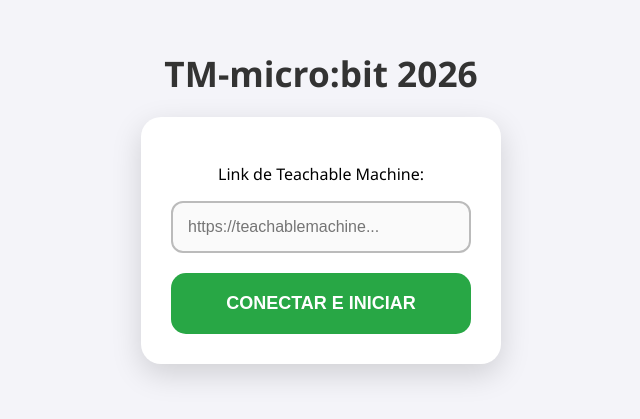
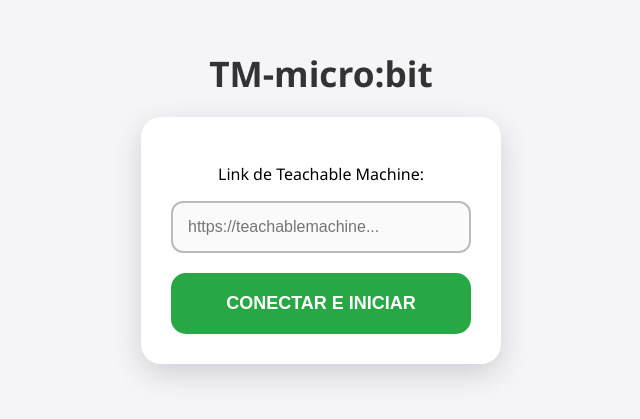
Before and after one commit to snan-microbit/tm-microbit, a plain HTML site: page index.html in a window 1280 px wide. Shown: the part 199-618 px from the top of the page, without its empty margins (319-959 px from the left). Drawn offline with Linux system fonts and the light colour scheme.

Commit message:
Update index.html

```diff
--- a/index.html
+++ b/index.html
@@ -67,7 +67,7 @@
     </head>
     <body>
 
-        <h1>TM-micro:bit 2026</h1>
+        <h1>TM-micro:bit</h1>
 
         <!-- Pantalla de Configuración -->
         <div class="setup-box" id="setup-ui">
```
